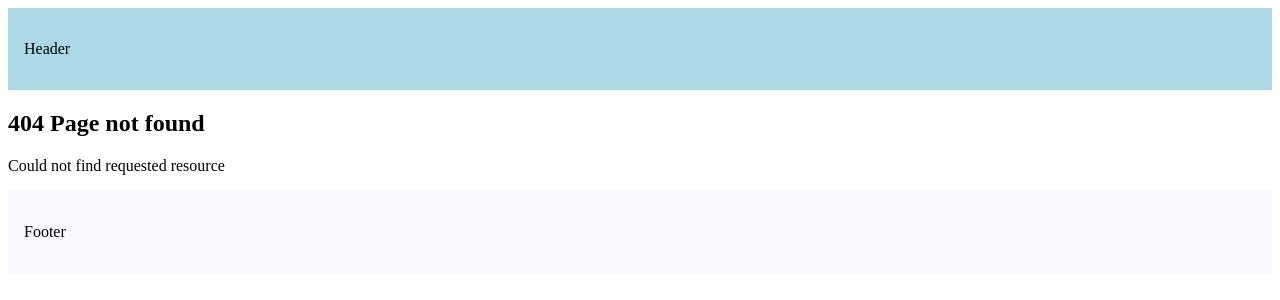
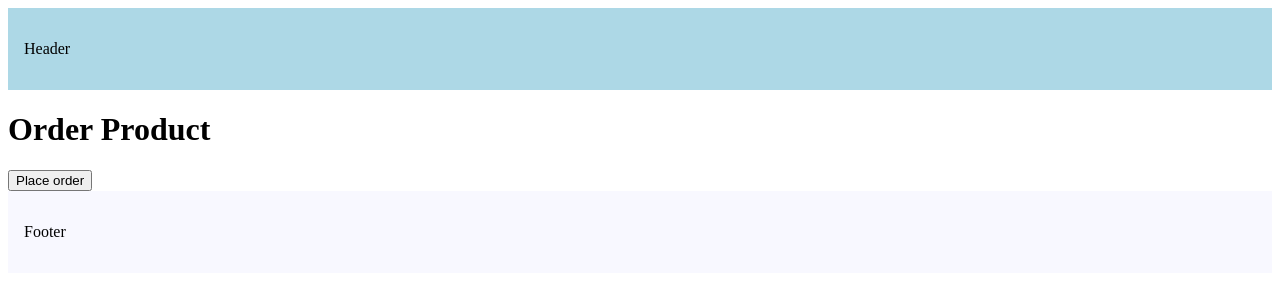
Before and after one commit to Narotam-Mishra/nextjs-14_learning_new, a Next.js app: page /order-product in a window 1280 px wide. Before the commit this address had no page. Shown: the top 300 px of the page. Built offline with nearby package versions, Linux system fonts and the light colour scheme.

Commit message:
Nextjs_navigating_programmatically_1.21

```diff
--- /dev/null
+++ b/src/app/order-product/page.tsx
@@ -0,0 +1,17 @@
+"use client"
+import { useRouter } from "next/navigation";
+
+export default function OrderProduct(){
+    const router = useRouter()
+    const handleClick = () => {
+        console.log("Placing your order");
+        router.push("/");
+    }
+
+    return(
+        <>
+          <h1>Order Product</h1>
+          <button onClick={handleClick}>Place order</button>
+        </>
+    )
+}
```
Also changed, not shown: ReadMe.txt.
